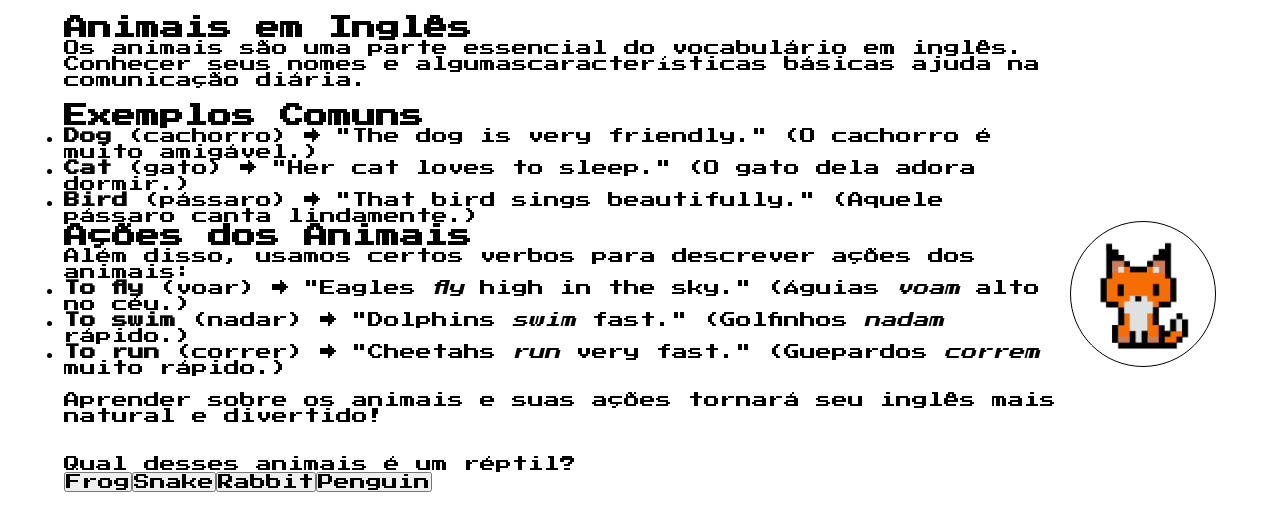
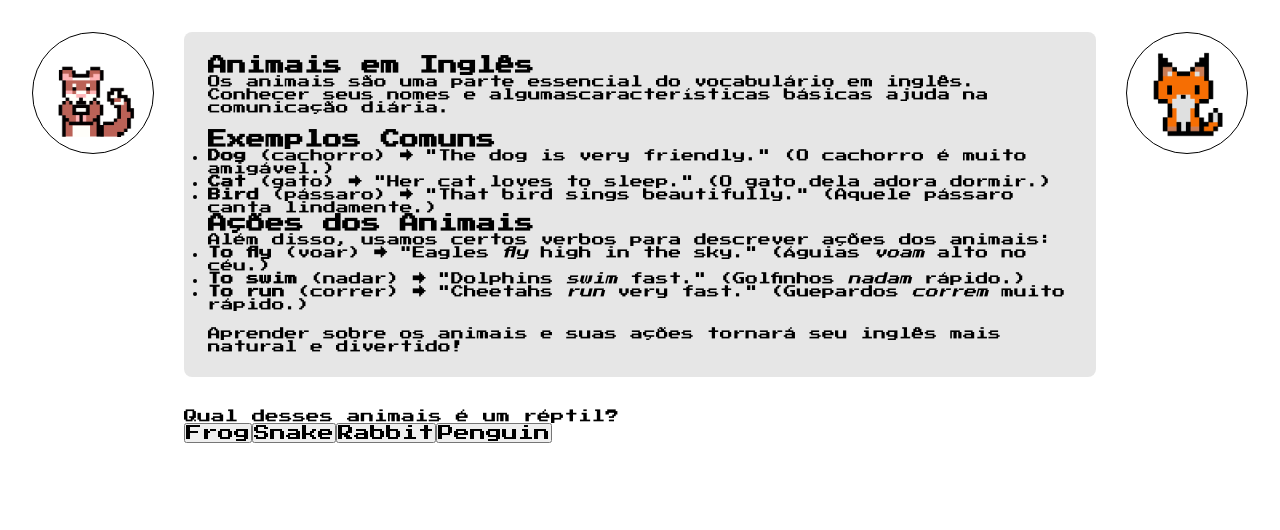
Before and after one commit to gustavoZuin237/kingdom-of-dialect, a React (Vite) app: page /level2 in a window 1280 px wide. Shown: the top 530 px of the page. Built offline with nearby package versions, Linux system fonts and the light colour scheme.

Commit message:
Feat: used CharacterImage and DialogBox components to test them

```diff
--- a/src/components/CharacterImage/styles.ts
+++ b/src/components/CharacterImage/styles.ts
@@ -1,7 +1,11 @@
 import styled from "styled-components";
 
 export const CharacterContainer = styled.div`
-    width: 25%;
+    width: 100%;
+    height: 100%;
+
+    min-width: 5rem;
+    min-height: 2rem;
 
     background-color: ${(props) => props.theme['background-dark']};
 
@@ -9,7 +13,6 @@ export const CharacterContainer = styled.div`
     border-radius: 100%;
 
     padding: 1rem;
-    margin-top: 5rem;
 
     display: flex;
     align-items: center;
--- a/src/components/DialogBox/index.tsx
+++ b/src/components/DialogBox/index.tsx
@@ -1,5 +1,15 @@
-export function DialogBox() {
+import * as s from './styles'
+
+import { ReactNode } from 'react';
+
+interface DialogBoxProps {
+    children: ReactNode
+}
+
+export function DialogBox({ children } : DialogBoxProps) {
     return (
-        <></>
+        <s.DialogBoxContainer>
+            {children}
+        </s.DialogBoxContainer>
     )
 }
--- /dev/null
+++ b/src/components/DialogBox/styles.ts
@@ -0,0 +1,22 @@
+import styled from "styled-components";
+
+export const DialogBoxContainer = styled.div`
+    width: 100%;
+    height: 100%;
+
+    display: flex;
+    align-items: center;
+    justify-content: center;
+
+    background-color: ${(props) => props.theme['background']};
+    border-radius: 8px;
+
+    padding: 1.5rem;
+
+    font-size: 0.8rem;
+
+    &:hover {
+        opacity: 0;
+        transition: 0.5s;
+    }
+`
--- a/src/pages/level/index.tsx
+++ b/src/pages/level/index.tsx
@@ -6,6 +6,7 @@ import { NavLink } from 'react-router-dom'
 
 import { Explanation } from '../../components/Explanation'
 import { CharacterImage } from '../../components/CharacterImage'
+import { DialogBox } from '../../components/DialogBox'
 
 interface LevelPropsI {
     level: number
@@ -42,8 +43,14 @@ export function Level({level} : LevelPropsI) {
 
    return (
         <s.PageContainer>
+            <s.CharacterImageContainer>
+                <CharacterImage level={0} />
+            </s.CharacterImageContainer>
+
             <s.ContentContainer>
-                <Explanation level={level} />
+                <DialogBox>
+                    <Explanation level={level} />
+                </DialogBox>
 
                 <s.QuestionContainer>
                     <p>{username}</p>
@@ -67,7 +74,10 @@ export function Level({level} : LevelPropsI) {
                 </s.QuestionContainer>
             </s.ContentContainer>
 
-            <CharacterImage level={level} />
+
+            <s.CharacterImageContainer>
+                <CharacterImage level={level} />
+            </s.CharacterImageContainer>
         </s.PageContainer>
     )
 }
--- a/src/pages/level/styles.ts
+++ b/src/pages/level/styles.ts
@@ -3,16 +3,22 @@ import styled from 'styled-components'
 export const PageContainer = styled.div`
     display: flex;
     justify-content: space-between;
-    align-items: center;
-    padding: 1rem 4rem;
+    padding: 2rem 2rem;
 `
 
 export const ContentContainer = styled.div`
+    width: 75%;
     display: flex;
     flex-direction: column;
     align-items: flex-start;
     justify-content: center;
     gap: 2rem;
+    font-size: 0.85rem;
+`
+
+export const CharacterImageContainer = styled.div`
+    width: 10%;
+    height: 25%;
 `
 
 export const QuestionContainer = styled.div``
```
Also changed, not shown: src/components/BackButton/index.tsx (added), src/components/NextButton/index.tsx (added), src/components/TextButton/index.tsx (added).
